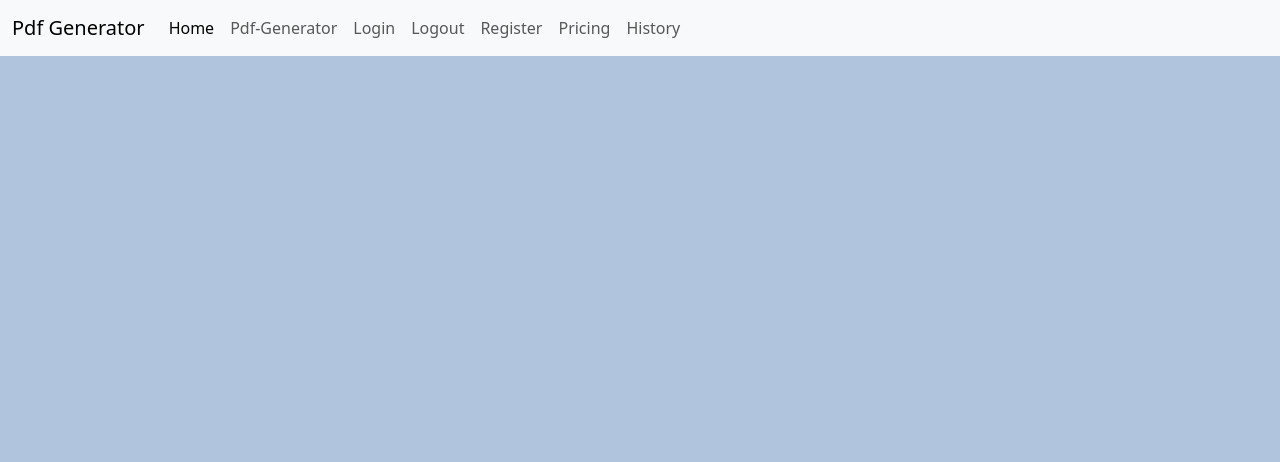
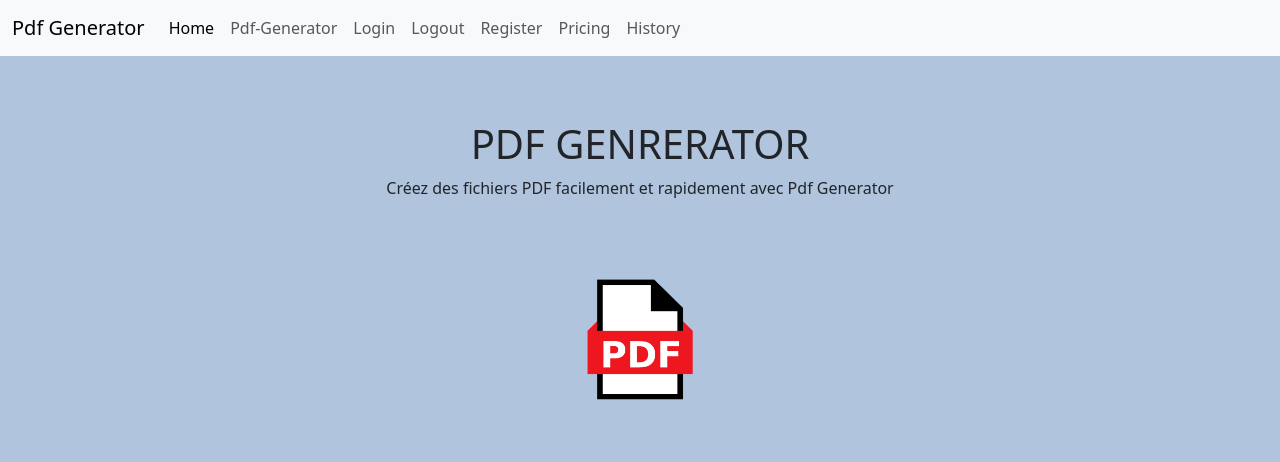
Before and after one commit to HugooGFT/WR602, a Symfony app: template templates/home/index.html.twig in a window 1280 px wide. Shown: the top 462 px of the page. Run offline with Twig, Linux system fonts and the light colour scheme; the template is opened without the code that fills it, so the values that code supplies are empty; style sheets or scripts are compiled from the project's sources; some libraries are stand-ins or nearby versions.

Commit message:
feat: creation of the homepage and fix form registration

```diff
--- a/assets/styles/app.css
+++ b/assets/styles/app.css
@@ -7,3 +7,16 @@ body {
     flex-direction: column;
     align-items: center;
 }
+
+.home{
+    display: flex;
+    flex-direction: column;
+    align-items: center;
+    margin: 5%;
+}
+
+.img{
+    height: 10%;
+    width: 10%;
+    margin: 5%;
+}
--- a/templates/home/index.html.twig
+++ b/templates/home/index.html.twig
@@ -2,4 +2,14 @@
 
 {% block body %}
 
+    <div class="home">
+
+        <h1>PDF GENRERATOR</h1>
+
+        <p>Créez des fichiers PDF facilement et rapidement avec Pdf Generator</p>
+
+        <img class="img" src="{{ asset('image/Icon_pdf_file.png') }}">
+
+    </div>
+
 {% endblock %}
--- a/templates/registration/register.html.twig
+++ b/templates/registration/register.html.twig
@@ -19,9 +19,11 @@
         {{ form_row(registrationForm.plainPassword, {
             label: 'Password'
         }) }}
+        {{ form_row(registrationForm.firstname) }}
+        {{ form_row(registrationForm.lastname) }}
         {{ form_row(registrationForm.agreeTerms) }}
 
-        <button type="submit" class="btn">Register</button>
+        <button type="submit" class="btn btn-primary">Register</button>
     {{ form_end(registrationForm) }}
 
     </div>
```
Also changed, not shown: assets/image/Icon_pdf_file.png (added).
